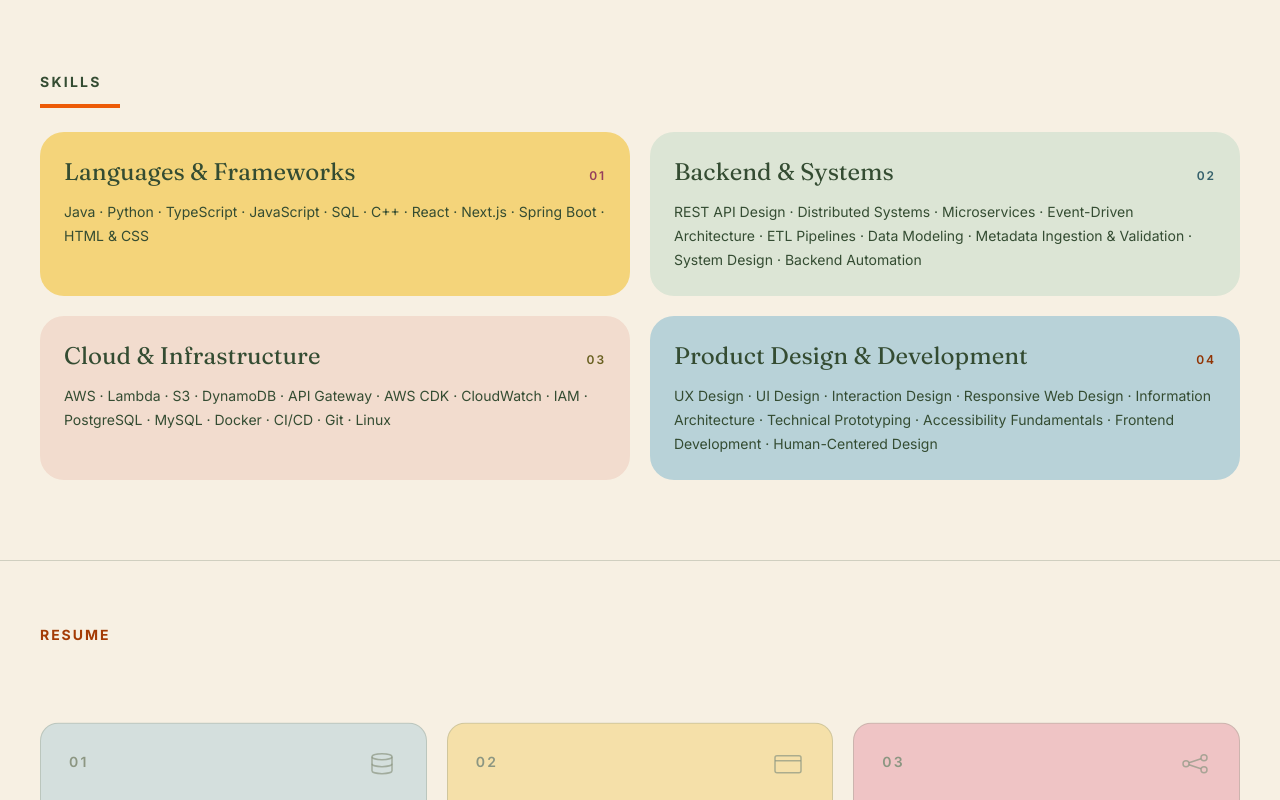
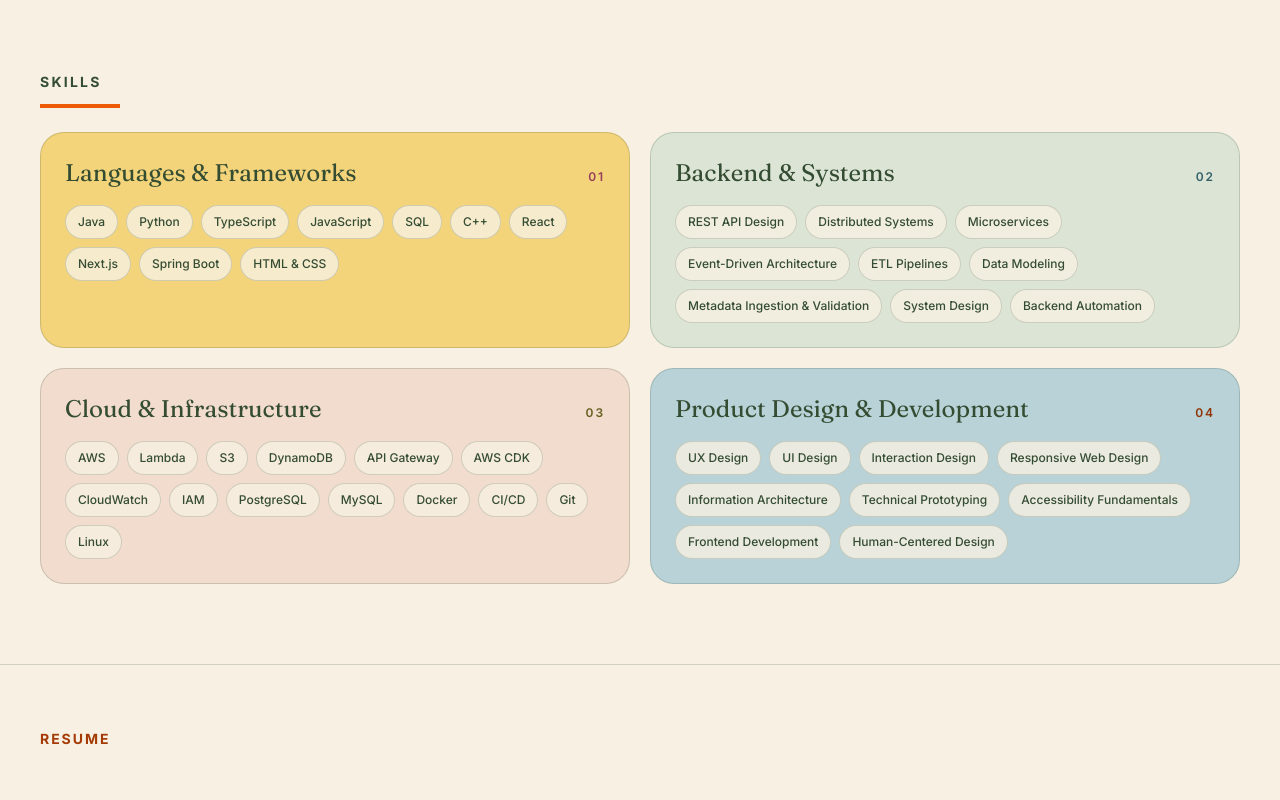
Before and after one commit to julsoyola/juliana-portfolio, a Next.js app in the folder portfolio/: page / in a window 1280 px wide. Shown: the part 3020-3820 px from the top of the page. Built offline with nearby package versions, Linux system fonts and the light colour scheme.

Commit message:
Updating Skills section, adding colored sectioning

```diff
--- a/portfolio/components/Skills.tsx
+++ b/portfolio/components/Skills.tsx
@@ -37,7 +37,7 @@
 
           <div className="mt-6 grid gap-5 md:grid-cols-2">
             {skills.map((group, index) => (
-              <section key={group.title} aria-labelledby={`skill-group-${index}`} className={`${group.tone} min-w-0 rounded-[24px] p-5 sm:p-6`}>
+              <section key={group.title} aria-labelledby={`skill-group-${index}`} className={`${group.tone} min-w-0 rounded-[24px] border border-[var(--forest)]/20 p-5 transition duration-300 hover:-translate-y-1 hover:border-[var(--forest)] motion-reduce:!translate-y-0 motion-reduce:transition-none sm:p-6`}>
                 <div className="flex items-baseline justify-between gap-4">
                   <h3 id={`skill-group-${index}`} className="font-display text-2xl text-[var(--forest)]">
                     {group.title}
@@ -46,10 +46,10 @@
                     {String(index + 1).padStart(2, "0")}
                   </span>
                 </div>
-                <ul className="mt-3 text-sm leading-6 text-[var(--forest)]">
-                  {group.items.map((item, itemIndex) => (
-                    <li key={item} className="inline">
-                      {item}{itemIndex < group.items.length - 1 && <span aria-hidden="true"> · </span>}
+                <ul className="mt-4 flex flex-wrap gap-2" aria-label={`${group.title} skills`}>
+                  {group.items.map(item => (
+                    <li key={item} className="max-w-full rounded-full border border-[var(--forest)]/20 bg-[var(--paper)]/80 px-3 py-1.5 text-xs font-medium leading-5 text-[var(--forest)]">
+                      {item}
                     </li>
                   ))}
                 </ul>
```
